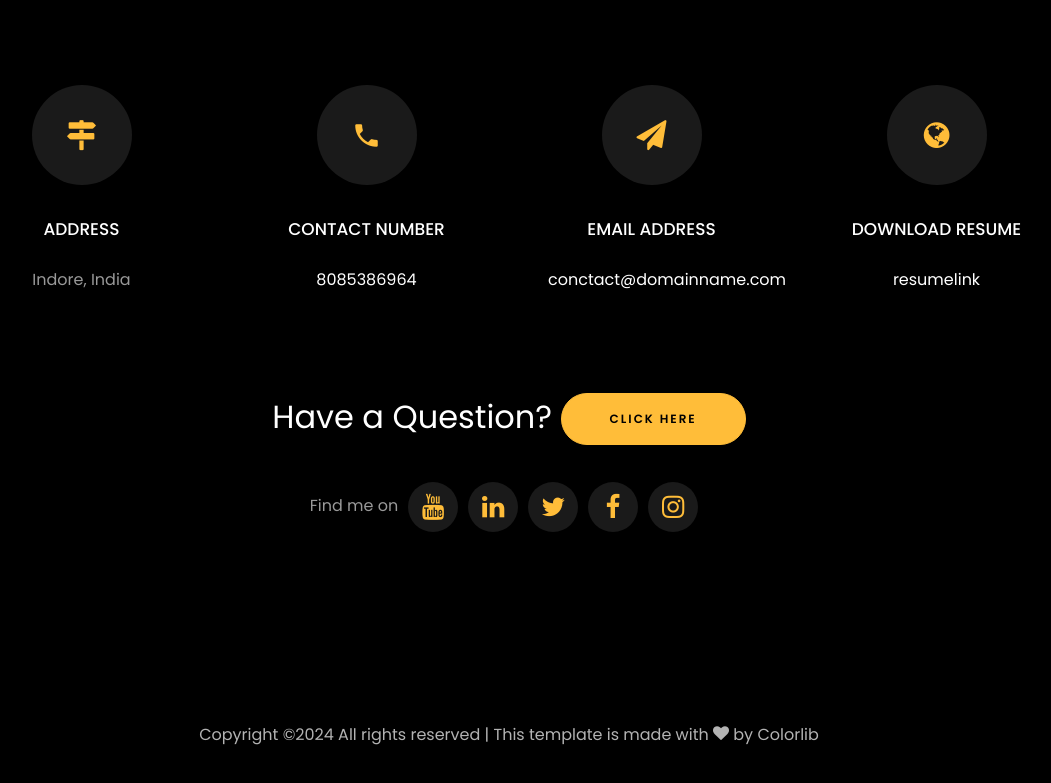
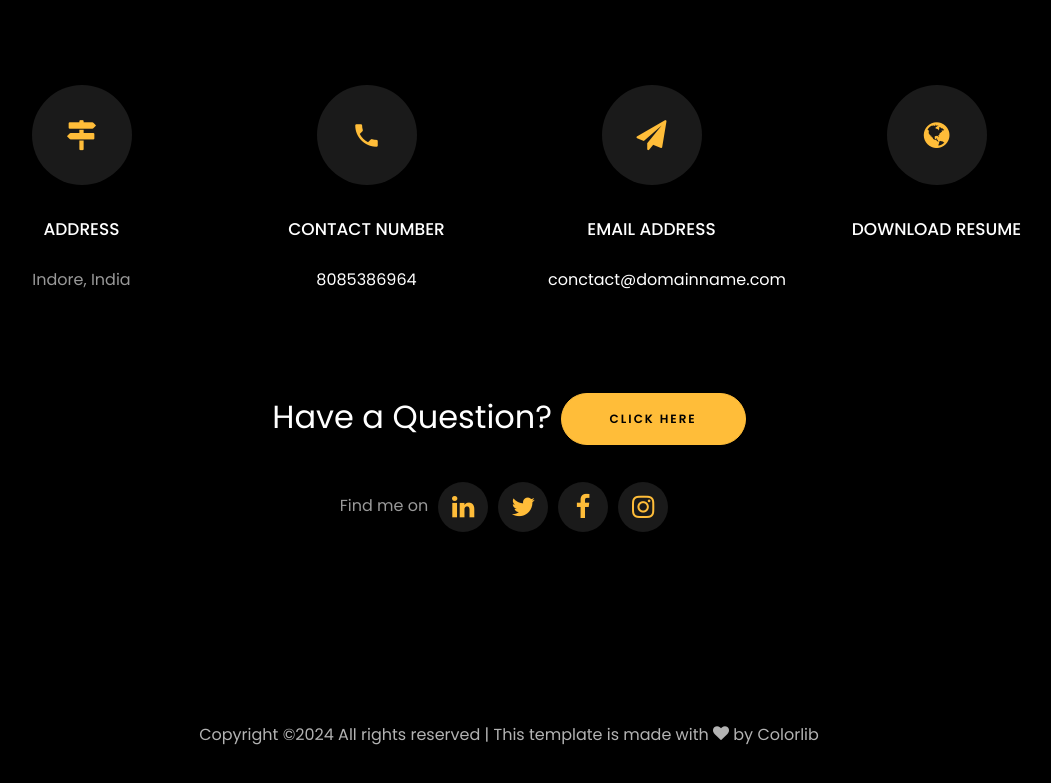
Before and after one commit to Ash905/Ashutosh-Portfolio.github.io, a plain HTML site: page index.html in a window 1280 px wide. Shown: the part 5365-6148 px from the top of the page, without its empty margins (131-1182 px from the left). Drawn offline with Linux system fonts and the light colour scheme; files whose address does not match are found by name.

Commit message:
Update index.html

```diff
--- a/index.html
+++ b/index.html
@@ -570,7 +570,7 @@
           			<span class="icon-globe"></span>
           		</div>
           		<h3 class="mb-4">Download Resume</h3>
-	            <p><a href="#">resumelink</a></p>
+	            <p><a href="#"></a></p>
 	          </div>
           </div>
 
@@ -585,11 +585,10 @@
 				<br>
 					<ul class="ftco-footer-social list-unstyled d-flex justify-content-center align-items-center mb-0">
 					  <li class="ftco-animate normal-txt">Find me on  </li>
-					  <li class="ftco-animate"><a href="https://www.youtube.com/@RishabhMishraOfficial"><span class="icon-youtube"></span></a></li>
-					  <li class="ftco-animate"><a href="https://www.linkedin.com/in/rishabhnmishra/"><span class="icon-linkedin"></span></a></li>
-					  <li class="ftco-animate"><a href="https://twitter.com/rishabhnmishra"><span class="icon-twitter"></span></a></li>
-					  <li class="ftco-animate"><a href="https://twitter.com/rishabhnmishra"><span class="icon-facebook"></span></a></li>
-				      <li class="ftco-animate"><a href="https://www.instagram.com/rishabhnmishra/"><span class="icon-instagram"></span></a></li>
+					  <li class="ftco-animate"><a href="https://www.linkedin.com/in/ashutosht28/"><span class="icon-linkedin"></span></a></li>
+					  <li class="ftco-animate"><a href="https://x.com/ashutos76175191?t=zcmxp1tUaEDqsEUbkYW_vw&s=09"><span class="icon-twitter"></span></a></li>
+					  <li class="ftco-animate"><a href="https://www.facebook.com/ashu.trivedi.56027"><span class="icon-facebook"></span></a></li>
+				      <li class="ftco-animate"><a href="https://www.instagram.com/_ashutoshtrivedi/?hl=en"><span class="icon-instagram"></span></a></li>
 					</ul>
 				<br>
 		   </div>
```
